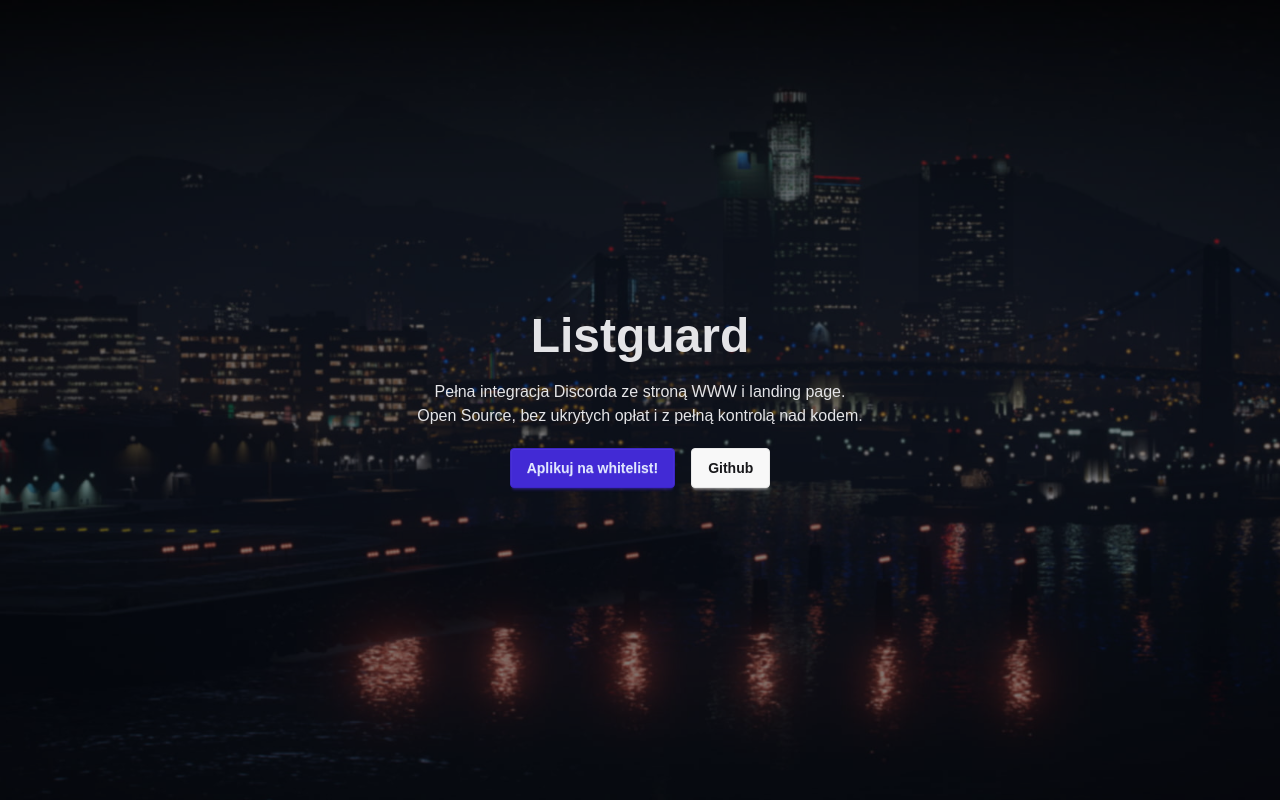
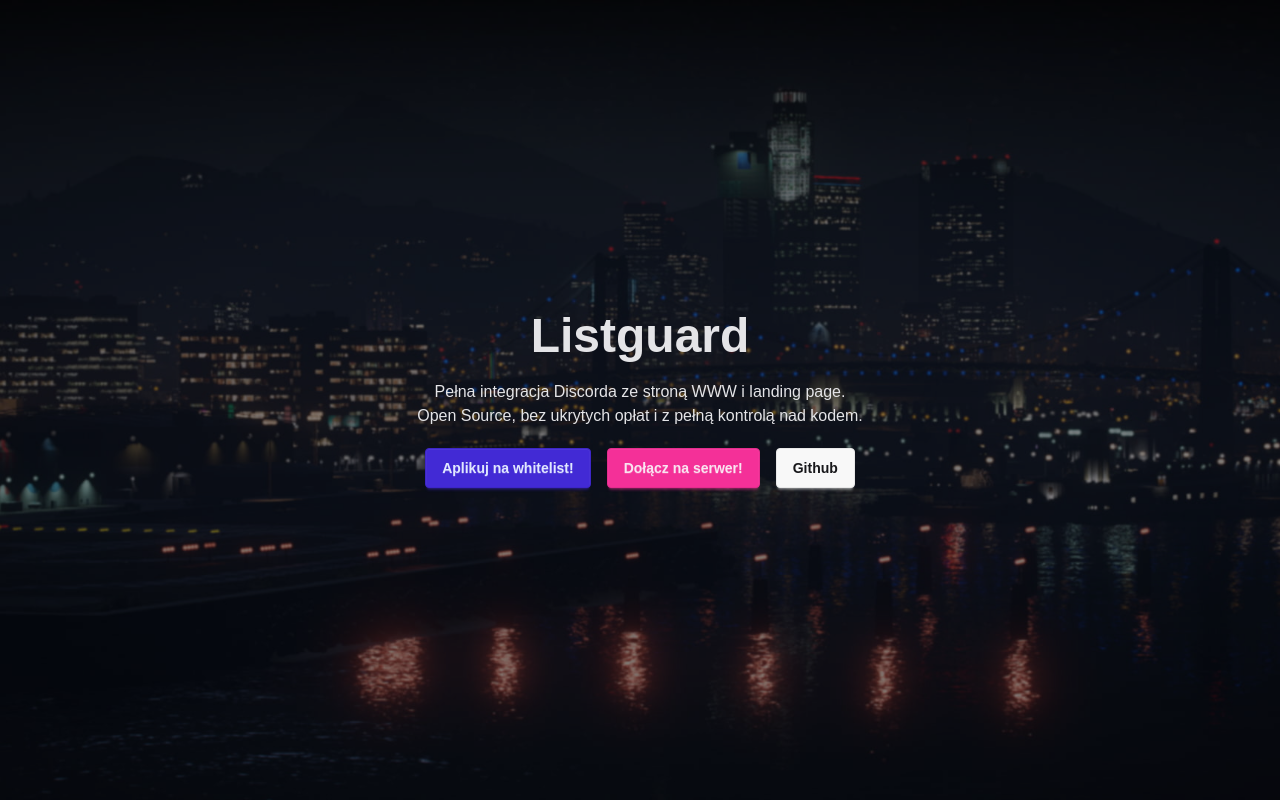
Before and after one commit to alvvik/Listguard, a Next.js app: page / in a window 1280 px wide. Shown: the top 800 px of the page. Built offline with nearby package versions, Linux system fonts and the light colour scheme; no server answers.

Commit message:
feat: (www) added connect link

```diff
--- a/config.ts
+++ b/config.ts
@@ -15,6 +15,7 @@ interface Config {
   serverName: string;
   mainColour: string;
   domain: string;
+  connectLink: string;
   allowedRoleIds: string[];
   discordServerUrl: string;
   applicationStatusLabel: ApplicationStatusLabels;
@@ -32,6 +33,7 @@ export const config: Config = {
   serverName: "Listguard",
   mainColour: "#9900ff",
   domain: "localhost:2877",
+  connectLink: "cfx.re/join/test",
   allowedRoleIds: ["1549155771764318208"],
   discordServerUrl: "",
   applicationStatusLabel: {
--- a/src/app/components/Hero.tsx
+++ b/src/app/components/Hero.tsx
@@ -23,11 +23,23 @@ export default function Hero() {
             Pełna integracja Discorda ze stroną WWW i landing page. Open Source,
             bez ukrytych opłat i z pełną kontrolą nad kodem.
           </p>
-          <div className="space-x-4">
-            <Link className="btn btn-primary" href={"/whitelist"}>
+          <div className="flex flex-col md:flex-row gap-4 justify-center items-center w-full max-w-md mx-auto">
+            <Link
+              className="btn btn-primary w-full md:w-auto"
+              href={"/whitelist"}
+            >
               Aplikuj na whitelist!
             </Link>
-            <Link className="btn" href={"https://github.com/alvvik"}>
+            <Link
+              className="btn btn-secondary w-full md:w-auto"
+              href={config.connectLink}
+            >
+              Dołącz na serwer!
+            </Link>
+            <Link
+              className="btn w-full md:w-auto"
+              href={"https://github.com/alvvik"}
+            >
               Github
             </Link>
           </div>
```
